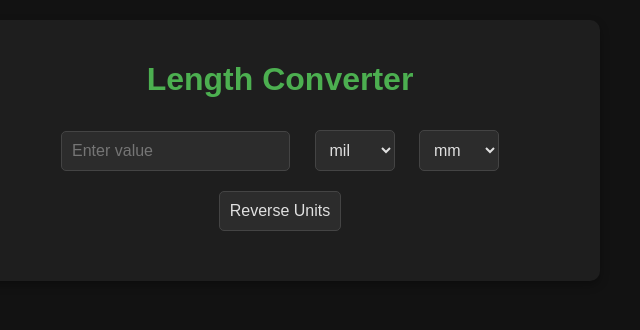
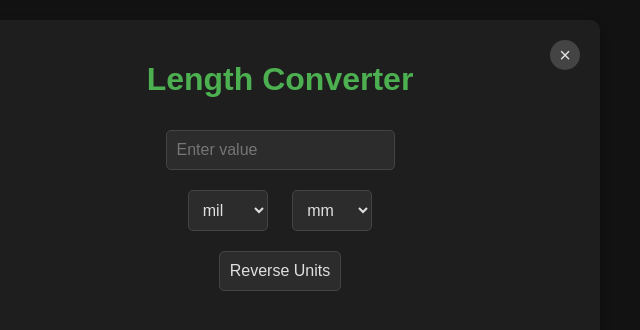
Before and after one commit to dhahaj/converter, an Electron app: page index.html in a window 800 px wide. Shown: the whole page, without its empty margins (120-760 px from the left). Drawn offline with Linux system fonts and the light colour scheme.

Commit message:
add close button to length converter and implement closeWindow functionality

```diff
--- a/index.html
+++ b/index.html
@@ -20,6 +20,26 @@
             padding: 20px;
             border-radius: 10px;
             box-shadow: 0 4px 10px rgba(0, 0, 0, 0.3);
+            position: relative;
+        }
+        .close-icon {
+            position: absolute;
+            top: 10px;
+            right: 10px;
+            cursor: pointer;
+            font-size: 20px;
+            color: #e0e0e0;
+            background-color: #444;
+            border: none;
+            border-radius: 50%;
+            width: 30px;
+            height: 30px;
+            display: flex;
+            align-items: center;
+            justify-content: center;
+        }
+        .close-icon:hover {
+            background-color: #ff4d4d;
         }
         select, input, button {
             margin: 10px;
@@ -30,7 +50,7 @@
             border: 1px solid #444;
             border-radius: 5px;
         }
-        select:focus, input:focus {
+        select:focus, input:focus, button:focus {
             outline: none;
             border-color: #007BFF;
         }
@@ -52,8 +72,10 @@
 </head>
 <body>
     <div class="container">
+        <button class="close-icon" onclick="closeWindow()">&times;</button>
         <h1>Length Converter</h1>
         <input type="number" id="inputValue" placeholder="Enter value" oninput="convert()" />
+        <br>
         <select id="inputUnit" onchange="convert()">
             <option value="mil">mil</option>
             <option value="mm">mm</option>
@@ -62,7 +84,7 @@
             <option value="ft">ft</option>
             <option value="in">in</option>
             <option value="m">m</option>
-            <option value="miles">Miles</option>
+            <option value="miles">miles</option>
         </select>
         <select id="outputUnit" onchange="convert()">
             <option value="mm">mm</option>
@@ -72,13 +94,14 @@
             <option value="ft">ft</option>
             <option value="in">in</option>
             <option value="m">m</option>
-            <option value="miles">Miles</option>
+            <option value="miles">miles</option>
         </select>
         <br>
         <button onclick="reverseUnits()">Reverse Units</button>
         <p id="result"></p>
     </div>
     <script>
+
         const conversionRates = {
             m: { m: 1, mm: 1000, cm: 100, km: 0.001, ft: 3.28084, in: 39.3701, mil: 39370.1, miles: 0.000621371 },
             mm: { m: 0.001, mm: 1, cm: 0.1, km: 0.000001, ft: 0.00328084, in: 0.0393701, mil: 39.3701, miles: 0.000000621371 },
@@ -116,6 +139,11 @@
             // Trigger conversion after reversing
             convert();
         }
+
+        function closeWindow() {
+            window.api.closeWindow();
+        }
+
     </script>
 </body>
 </html>
```
